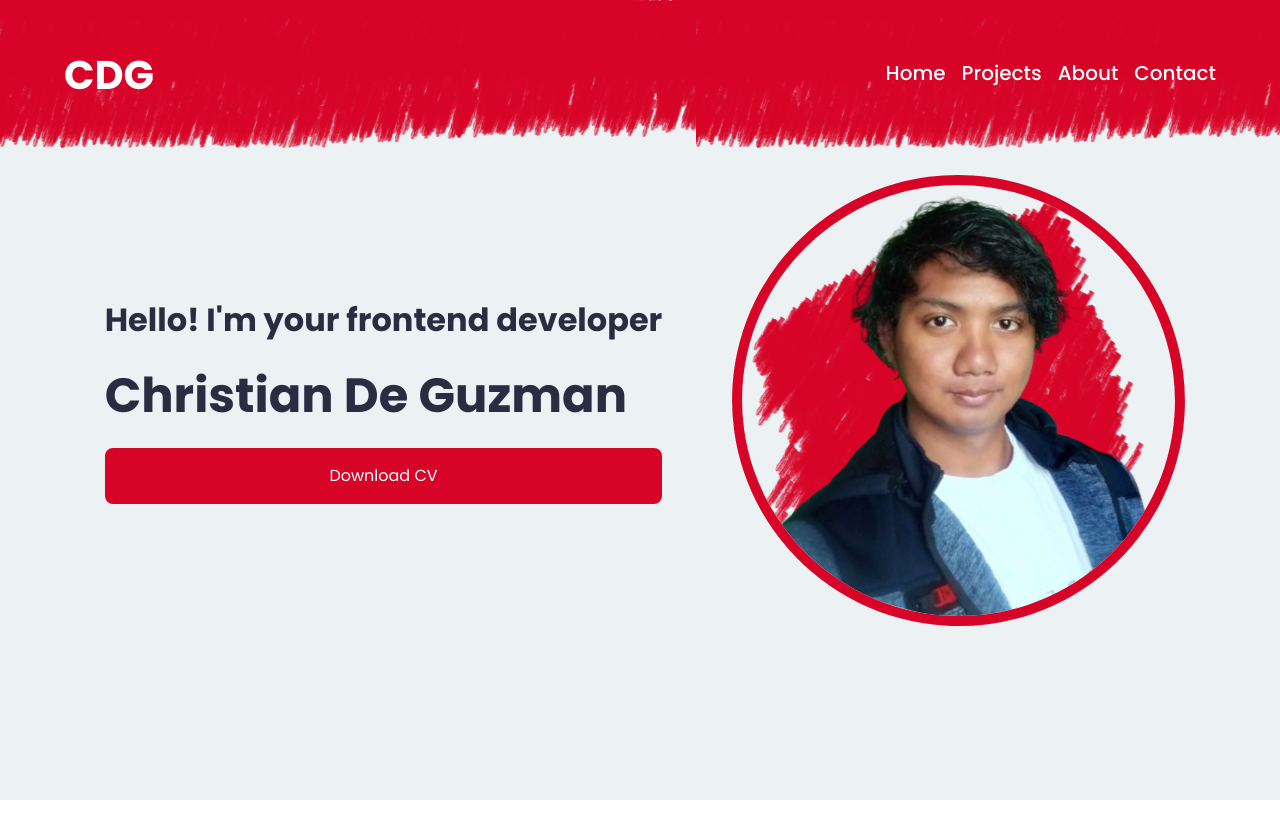
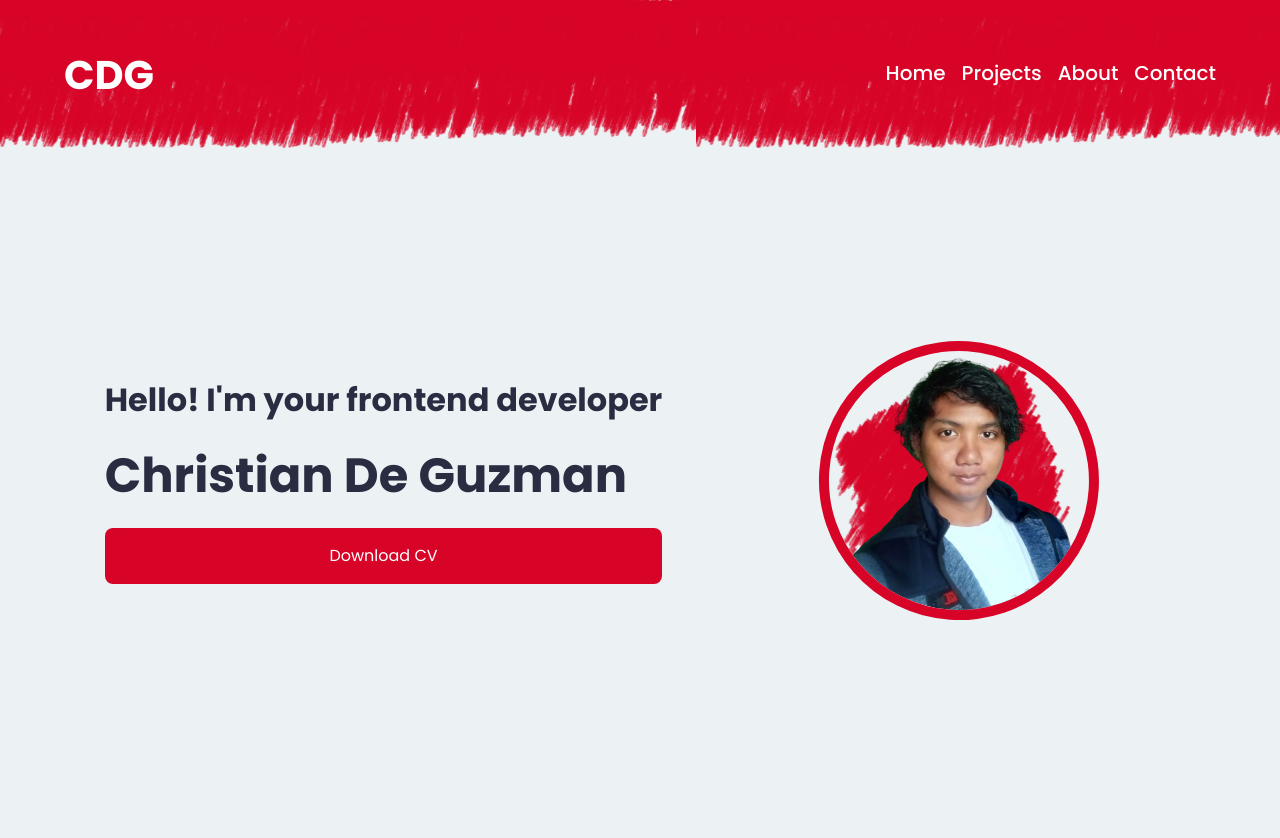
Before and after one commit to SerPet-eng/my-simple-portfolio, a React (Vite) app: page / in a window 1280 px wide. Shown: the top 838 px of the page. Before the commit the page ends 800 px from the top, so only its background shows below. Built offline with nearby package versions, Linux system fonts and the light colour scheme.

Commit message:
Updating root layout

```diff
--- a/src/css/style.css
+++ b/src/css/style.css
@@ -78,6 +78,9 @@ h6 {
   background-color: hsl(197, 24%, 94%);
   position: relative;
   overflow-x: hidden;
+}
+.root-layout .main {
+  padding-top: 5rem;
 }
 
 /* === COMPONENTS === */
@@ -316,12 +319,19 @@ h6 {
   background-color: hsl(235, 21%, 21%);
   transform: scale(1);
 }
+.home .home__image {
+  display: flex;
+  align-items: center;
+  justify-content: center;
+}
 .home .home__image .home__image__profile {
   outline: 10px solid hsl(350, 96%, 43%);
   border-radius: 50%;
   background-size: contain;
   background-repeat: no-repeat;
   transform: rotate(15deg);
+  width: 60%;
+  height: 60%;
 }
 
 @media only screen and (max-width: 650px) {
--- a/src/sass/layout/_root-layout.scss
+++ b/src/sass/layout/_root-layout.scss
@@ -12,4 +12,8 @@
   position: relative;
 
   overflow-x: hidden;
+
+  .main {
+    padding-top: 5rem;
+  }
 }
--- a/src/sass/pages/_home.scss
+++ b/src/sass/pages/_home.scss
@@ -52,6 +52,9 @@
   }
 
   .home__image {
+    display: flex;
+    align-items: center;
+    justify-content: center;
     .home__image__profile {
       outline: 10px solid $colorPrimary-Red-900;
       border-radius: 50%;
@@ -59,6 +62,9 @@
       background-repeat: no-repeat;
 
       transform: rotate(15deg);
+
+      width: 60%;
+      height: 60%;
     }
   }
 }
```
Also changed, not shown: 1 other file (tests, documents, lock files or other folders).
